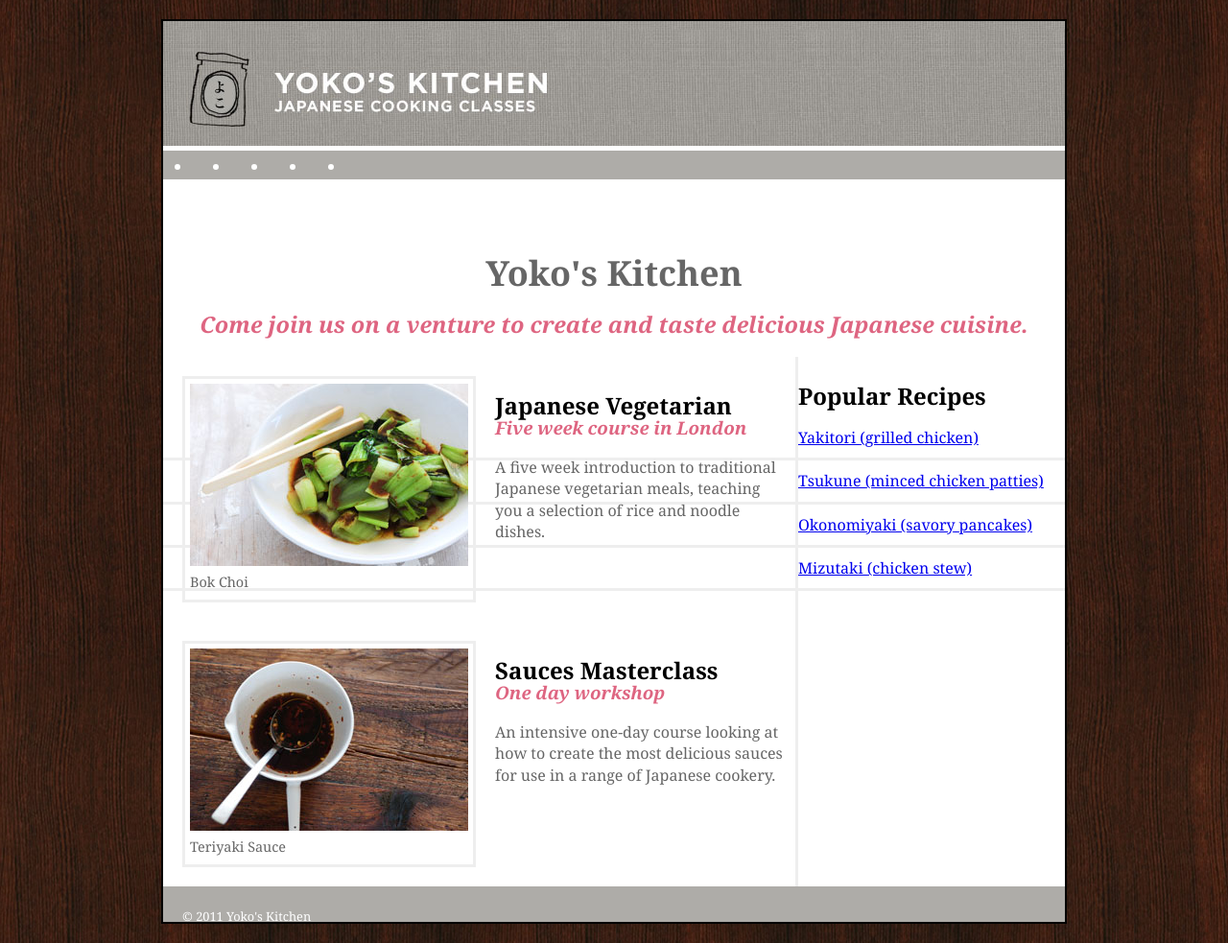
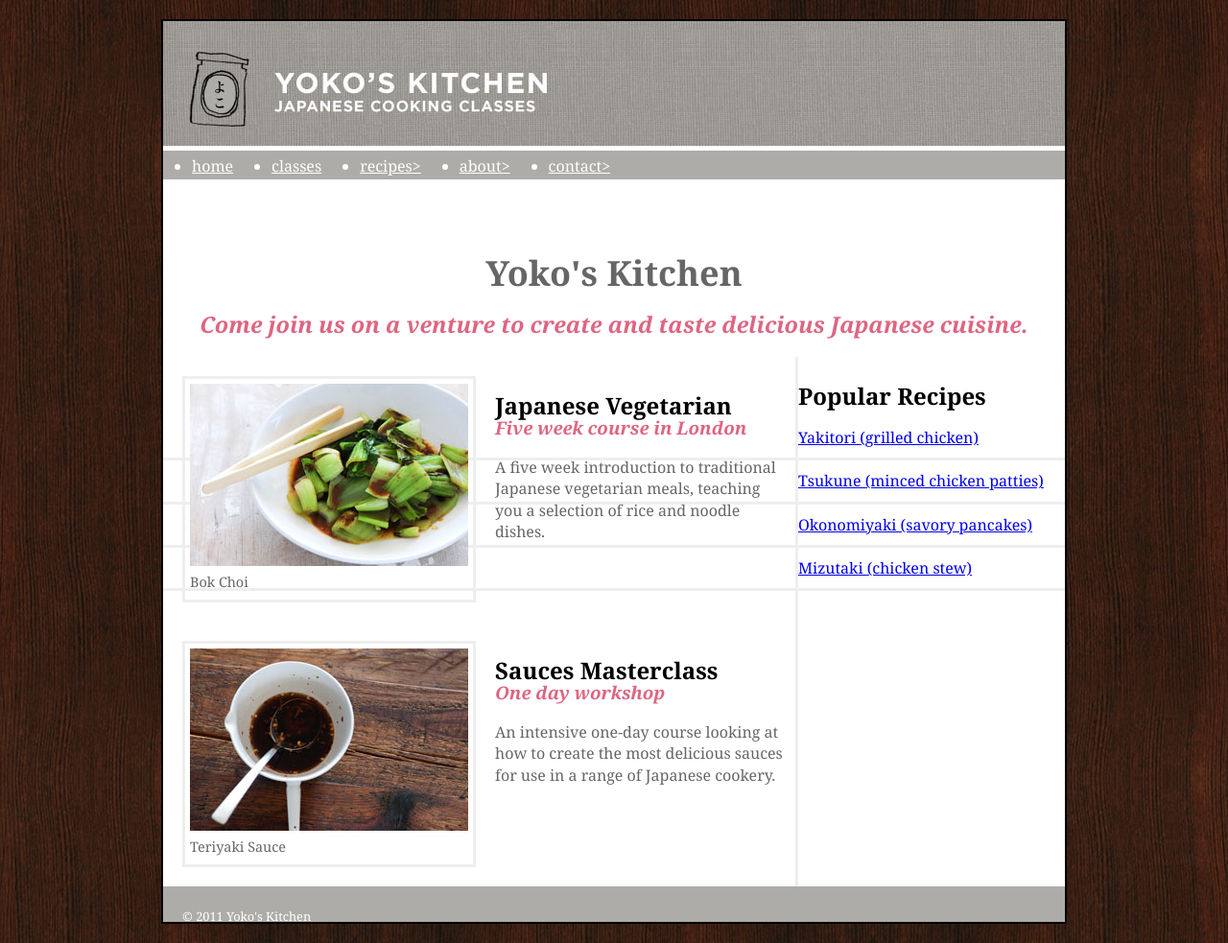
Before and after one commit to Rebcsi/2022-01-03_Yoko-konyhaja, a plain HTML site: page index.html in a window 1280 px wide. Shown: the whole page at 96% size. Drawn offline with Linux system fonts and the light colour scheme.

Commit message:
6.feladat ujra

```diff
--- a/index.html
+++ b/index.html
@@ -13,11 +13,11 @@
 				<img src="header.jpg" alt="header" title="header">
 				<nav>
 					<ul>
-						<li> <a href="#" home></a> </li>
-						<li><a href="#" classes></a></li>
-						<li><a href="#" recipes></a></li>
-						<li><a href="#" about></a></li>
-						<li><a href="#" contact></a></li>
+						<li> <a href="#">home</a> </li>
+						<li><a href="#"> classes</a></li>
+						<li><a href="#"> recipes></a></li>
+						<li><a href="#"> about></a></li>
+						<li><a href="#">contact></a></li>
 					</ul>
 				</nav>
 			</header>
```
